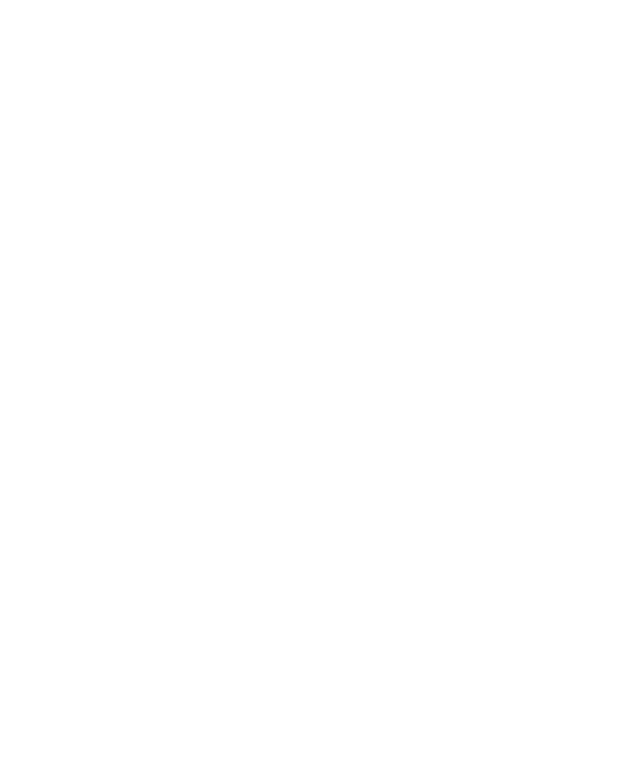
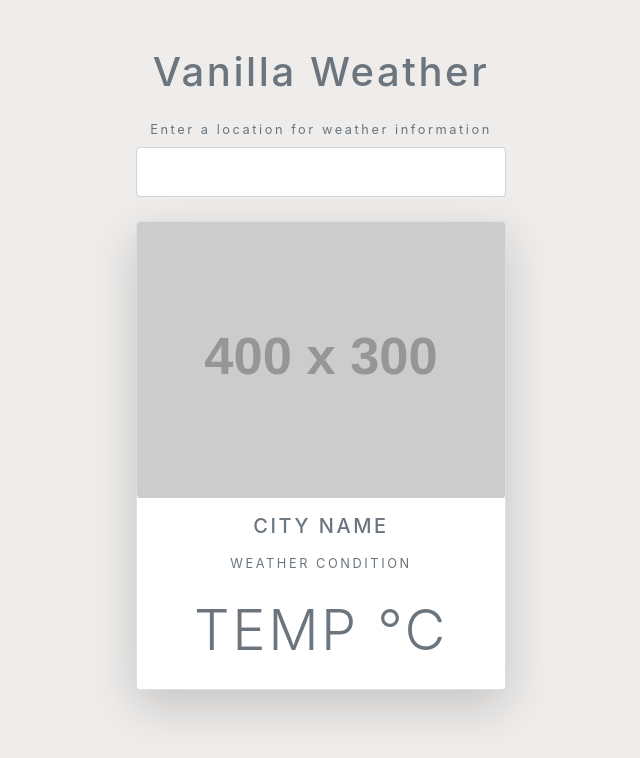
Before and after one commit to axmty/VanillaWeather, a plain HTML site: page index.html in a window 1280 px wide. Shown: the whole page, without its empty margins (319-959 px from the left). Drawn offline with nearby package versions, Linux system fonts and the light colour scheme; placeholder pictures from the web are drawn by us.

Commit message:
Add HTML and CSS template.

```diff
--- a/index.html
+++ b/index.html
@@ -10,7 +10,32 @@
 </head>
 
 <body>
+  <div class="container my-5 mx-auto">
+    <h1 class="text-muted text-center my-4">Vanilla Weather</h1>
 
+    <form class="change-location my-4 text-center text-muted">
+      <label for="city">Enter a location for weather information</label>
+      <input type="text" name="city" class="form-control p-4">
+    </form>
+
+    <div class="card shadow-lg rounded">
+      <img src="https://via.placeholder.com/400x300" class="time card-img">
+      <div class="icon bg-light mx-auto text-center">
+        <!-- icon -->
+      </div>
+      <div class="text-muted text-uppercase text-center details">
+        <h5 class="my-3">City name</h5>
+        <div class="my-3">Weather condition</div>
+        <div class="display-4 my-4">
+          <span>temp</span>
+          <span>&deg;C</span>
+        </div>
+      </div>
+    </div>
+  </div>
+
+  <script src="scripts/forecast.js"></script>
+  <script src="scripts/app.js"></script>
 </body>
 
 </html>
--- a/style.css
+++ b/style.css
@@ -0,0 +1,9 @@
+body {
+  background: #eeedec;
+  letter-spacing: 0.2em;
+  font-size: 0.8em;
+}
+
+.container {
+  max-width: 400px;
+}
```
